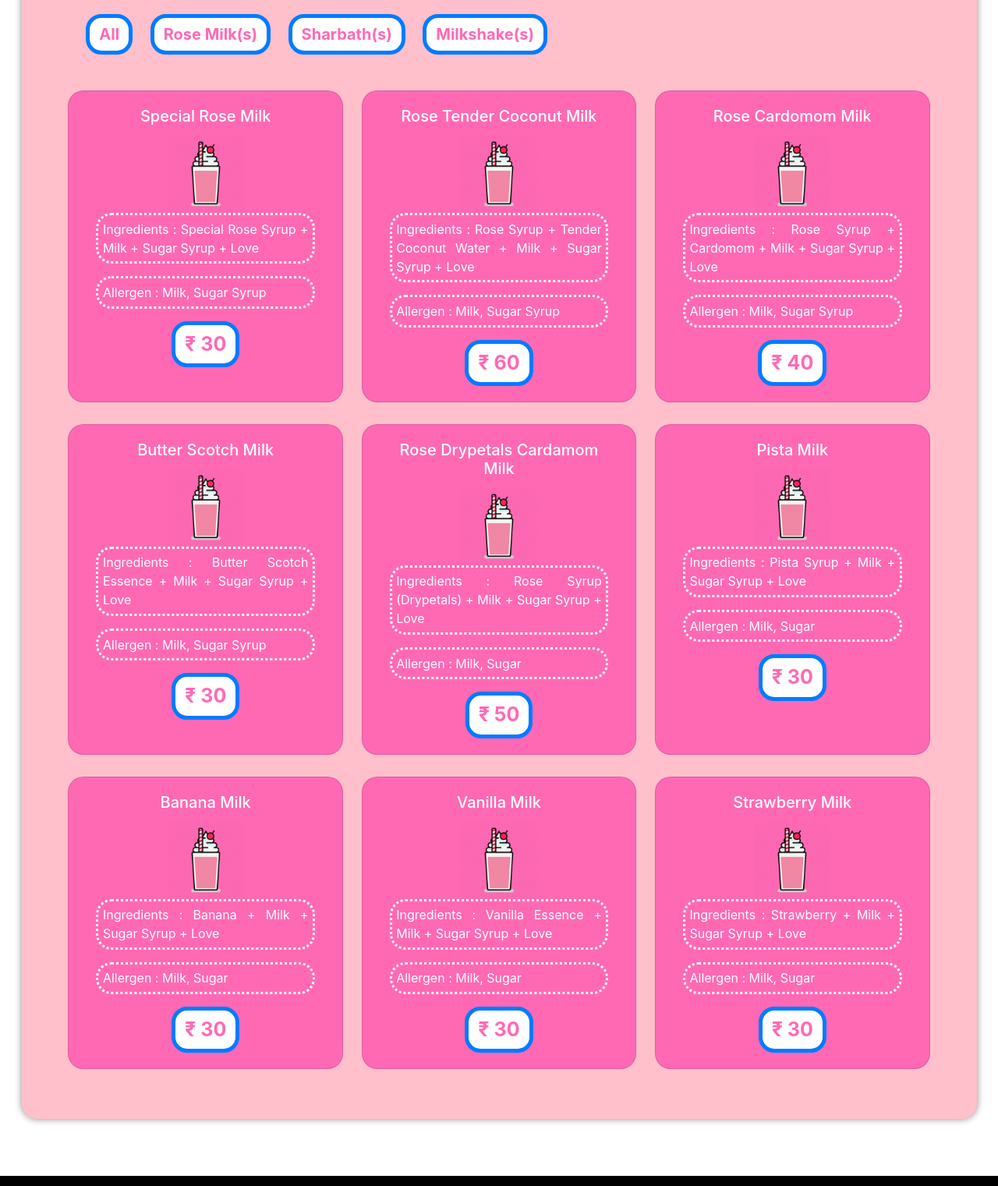
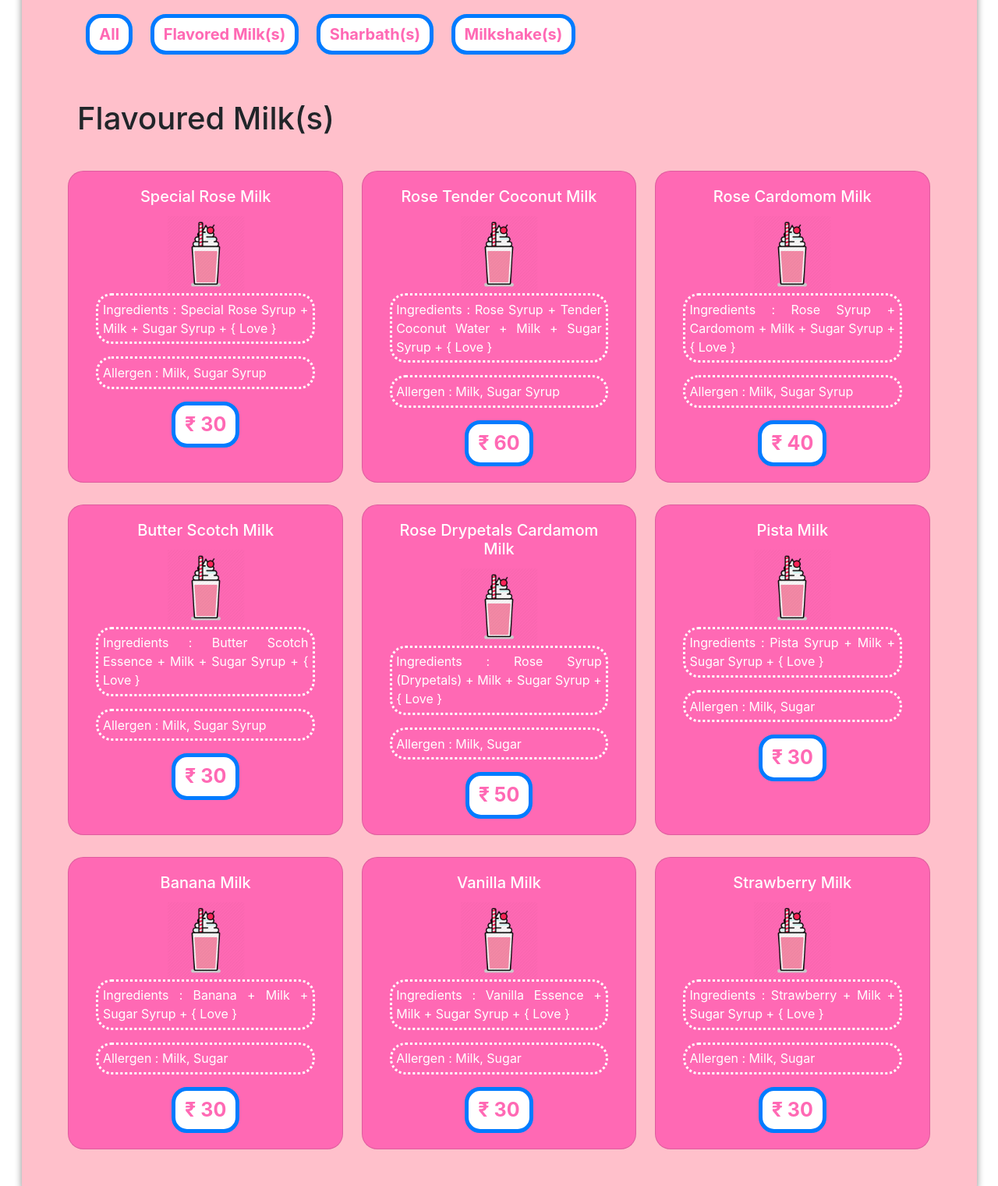
Before and after one commit to rosemilkfactory/rosemilkfactory.github.io, a plain HTML site: page rosemilkfactory.html in a window 1280 px wide. Shown: the part 360-1881 px from the top of the page at 78% size. Drawn offline with nearby package versions, Linux system fonts and the light colour scheme.

Commit message:
Fixes minor stuffs

```diff
--- a/rosemilkfactory.html
+++ b/rosemilkfactory.html
@@ -179,9 +179,13 @@
                                 </form>-->
                                 <div class="row form-group">
                                     <a href="javascript:void();" class="btn btn-primary" style="margin:1%;font-size: 20px;">All</a>
-                                    <a href="javascript:void();" class="btn btn-primary" style="margin:1%;font-size: 20px;">Rose Milk(s)</a>
+                                    <a href="javascript:void();" class="btn btn-primary" style="margin:1%;font-size: 20px;">Flavored Milk(s)</a>
                                     <a href="javascript:void();" class="btn btn-primary" style="margin:1%;font-size: 20px;">Sharbath(s)</a>
                                     <a href="javascript:void();" class="btn btn-primary" style="margin:1%;font-size: 20px;">Milkshake(s)</a>
+                                </div>
+
+                                <div class="row">
+                                    <h1>Flavoured Milk(s)</h1>
                                 </div>
 
                                 <div class="card text-white mb-3 col-sm-2">
@@ -189,7 +193,7 @@
                                         <h5 class="card-title">Special Rose Milk</h5>
                                         <img src="item_logo.png" class="img-responsive" height="100px">
                                         <p class="card-text dotted">
-                                            Ingredients : Special Rose Syrup + Milk + Sugar Syrup + Love
+                                            Ingredients : Special Rose Syrup + Milk + Sugar Syrup + { Love }
                                         </p>
                                         <p class="card-text dotted">
                                             Allergen : Milk, Sugar Syrup
@@ -203,7 +207,7 @@
                                         <h5 class="card-title">Rose Tender Coconut Milk</h5>
                                         <img src="item_logo.png" class="img-responsive" height="100px">
                                         <p class="card-text dotted">
-                                            Ingredients : Rose Syrup + Tender Coconut Water + Milk + Sugar Syrup + Love
+                                            Ingredients : Rose Syrup + Tender Coconut Water + Milk + Sugar Syrup + { Love }
                                         </p>
                                         <p class="card-text dotted">
                                             Allergen : Milk, Sugar Syrup
@@ -217,7 +221,7 @@
                                         <h5 class="card-title">Rose Cardomom Milk</h5>
                                         <img src="item_logo.png" class="img-responsive" height="100px">
                                         <p class="card-text dotted">
-                                            Ingredients : Rose Syrup + Cardomom + Milk + Sugar Syrup + Love
+                                            Ingredients : Rose Syrup + Cardomom + Milk + Sugar Syrup + { Love }
                                         </p>
                                         <p class="card-text dotted">
                                             Allergen : Milk, Sugar Syrup
@@ -231,7 +235,7 @@
                                         <h5 class="card-title">Butter Scotch Milk</h5>
                                         <img src="item_logo.png" class="img-responsive" height="100px">
                                         <p class="card-text dotted">
-                                            Ingredients : Butter Scotch Essence + Milk + Sugar Syrup + Love
+                                            Ingredients : Butter Scotch Essence + Milk + Sugar Syrup + { Love }
                                         </p>
                                         <p class="card-text dotted">
                                             Allergen : Milk, Sugar Syrup
@@ -245,7 +249,7 @@
                                         <h5 class="card-title">Rose Drypetals Cardamom Milk</h5>
                                         <img src="item_logo.png" class="img-responsive" height="100px">
                                         <p class="card-text dotted">
-                                            Ingredients : Rose Syrup (Drypetals) + Milk + Sugar Syrup + Love
+                                            Ingredients : Rose Syrup (Drypetals) + Milk + Sugar Syrup + { Love }
                                         </p>
                                         <p class="card-text dotted">
                                             Allergen : Milk, Sugar
@@ -259,7 +263,7 @@
                                         <h5 class="card-title">Pista Milk</h5>
                                         <img src="item_logo.png" class="img-responsive" height="100px">
                                         <p class="card-text dotted">
-                                            Ingredients : Pista Syrup + Milk + Sugar Syrup + Love
+                                            Ingredients : Pista Syrup + Milk + Sugar Syrup + { Love }
                                         </p>
                                         <p class="card-text dotted">
                                             Allergen : Milk, Sugar
@@ -273,7 +277,7 @@
                                         <h5 class="card-title">Banana Milk</h5>
                                         <img src="item_logo.png" class="img-responsive" height="100px">
                                         <p class="card-text dotted">
-                                            Ingredients : Banana + Milk + Sugar Syrup + Love
+                                            Ingredients : Banana + Milk + Sugar Syrup + { Love }
                                         </p>
                                         <p class="card-text dotted">
                                             Allergen : Milk, Sugar
@@ -287,7 +291,7 @@
                                         <h5 class="card-title">Vanilla Milk</h5>
                                         <img src="item_logo.png" class="img-responsive" height="100px">
                                         <p class="card-text dotted">
-                                            Ingredients : Vanilla Essence + Milk + Sugar Syrup + Love
+                                            Ingredients : Vanilla Essence + Milk + Sugar Syrup + { Love }
                                         </p>
                                         <p class="card-text dotted">
                                             Allergen : Milk, Sugar
@@ -300,7 +304,7 @@
                                         <h5 class="card-title">Strawberry Milk</h5>
                                         <img src="item_logo.png" class="img-responsive" height="100px">
                                         <p class="card-text dotted">
-                                            Ingredients : Strawberry + Milk + Sugar Syrup + Love
+                                            Ingredients : Strawberry + Milk + Sugar Syrup + { Love }
                                         </p>
                                         <p class="card-text dotted">
                                             Allergen : Milk, Sugar
```
